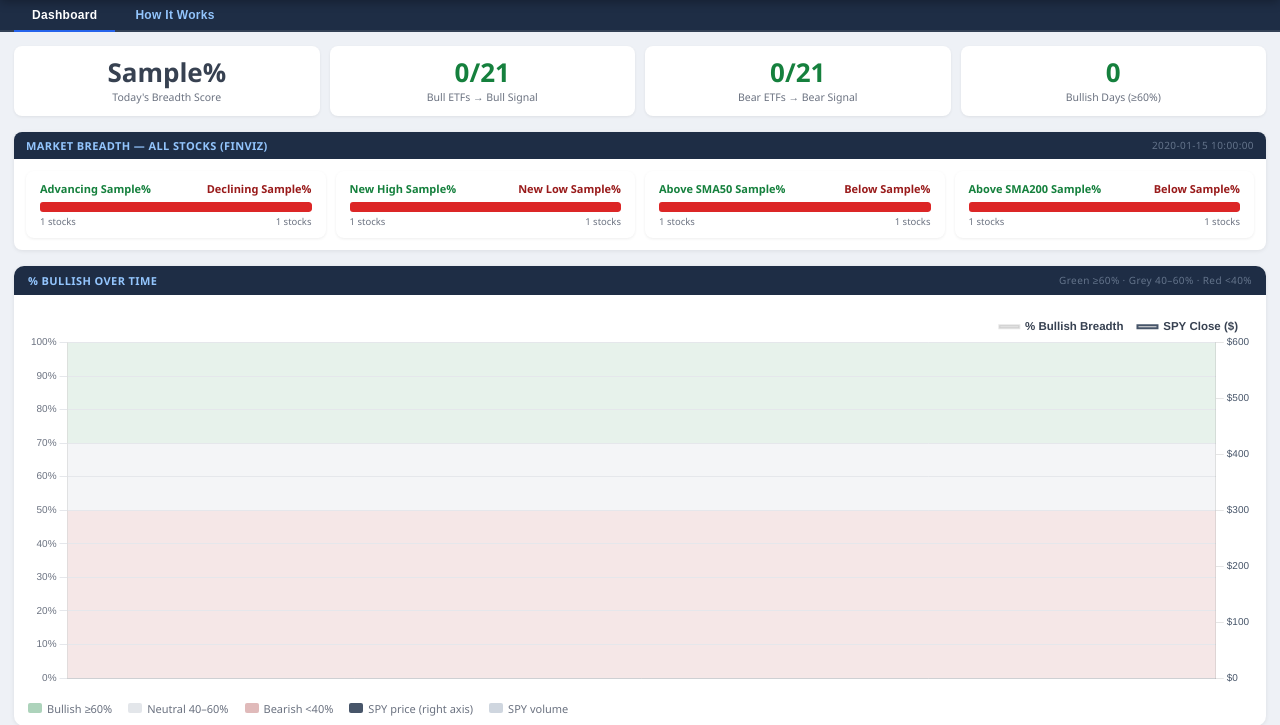
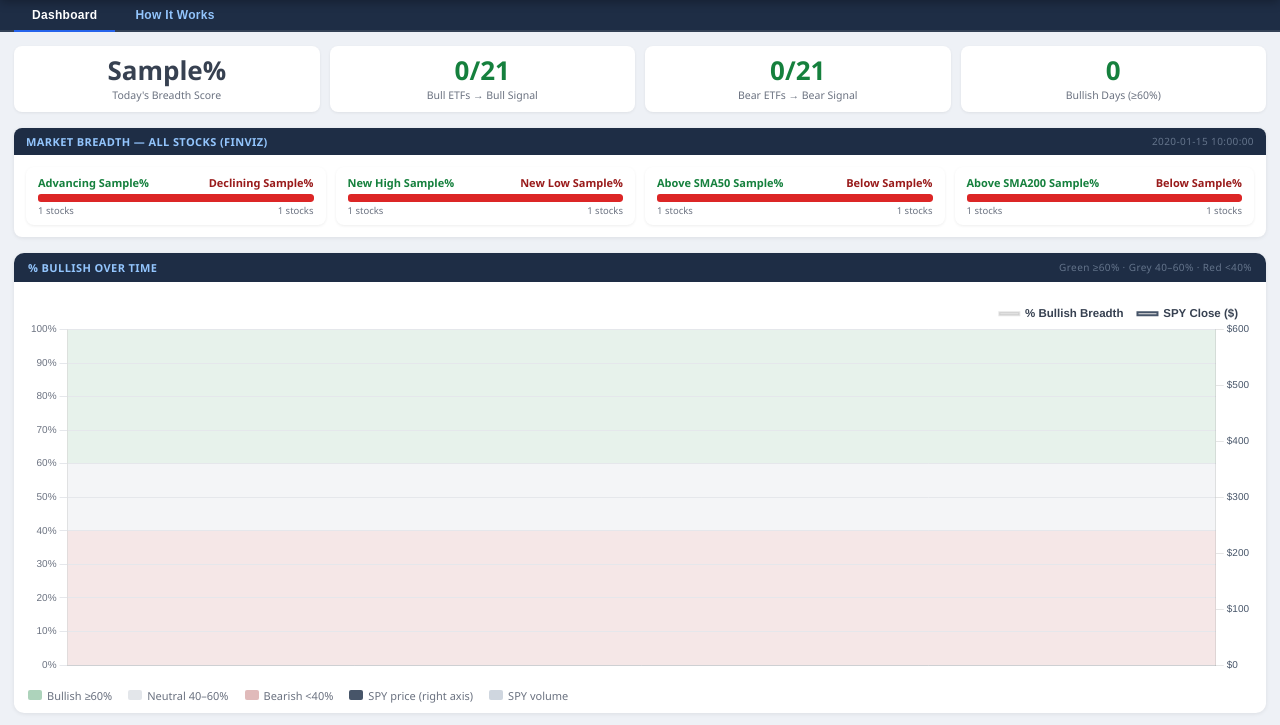
Before and after one commit to Jamesm2009/breadth-dashboard, a Flask app: template templates/index.html in a window 1280 px wide. Shown: the part 58-783 px from the top of the page. Run offline with Flask 3, Linux system fonts and the light colour scheme; the template is opened without the code that fills it: most values are stand-ins (such as "Sample title", 1, 10 or a date in 2020).

Commit message:
Update index.html

```diff
--- a/templates/index.html
+++ b/templates/index.html
@@ -81,7 +81,7 @@ header {
 
 /* ── Stats row ── */
 .stats-row { display: grid; grid-template-columns: repeat(auto-fit, minmax(140px, 1fr)); gap: 10px; }
-.stat-box  { background: var(--surface); border-radius: 8px; padding: 12px 14px; box-shadow: 0 1px 3px rgba(0,0,0,.07); text-align: center; }
+.stat-box  { background: var(--surface); border-radius: 8px; padding: 10px 12px; box-shadow: 0 1px 3px rgba(0,0,0,.07); text-align: center; }
 .stat-val  { font-size: 26px; font-weight: 800; line-height: 1.1; }
 .stat-lbl  { font-size: 10.5px; color: var(--muted); margin-top: 3px; }
 .c-bull { color: var(--bull); } .c-bear { color: var(--bear); } .c-neut { color: var(--neut); }
@@ -95,7 +95,7 @@ header {
 .fv-bar-card {
   background: var(--surface);
   border-radius: 8px;
-  padding: 10px 14px;
+  padding: 8px 12px;
   box-shadow: 0 1px 3px rgba(0,0,0,.07);
 }
 .fv-bar-label {
@@ -103,12 +103,12 @@ header {
   justify-content: space-between;
   font-size: 11px;
   font-weight: 600;
-  margin-bottom: 6px;
+  margin-bottom: 4px;
 }
 .fv-bar-label .fv-green { color: #15803d; }
 .fv-bar-label .fv-red   { color: #991b1b; }
 .fv-bar-track {
-  height: 10px;
+  height: 8px;
   border-radius: 3px;
   display: flex;
   overflow: hidden;
@@ -130,7 +130,7 @@ header {
   justify-content: space-between;
   font-size: 9.5px;
   color: var(--muted);
-  margin-top: 3px;
+  margin-top: 2px;
 }
 
 /* ── Charts — shared scroll container ── */
@@ -293,9 +293,9 @@ footer {
   <div class="h-right">
     {% if history %}
       {% set pct = history[-1].pct_bullish %}
-      {% if pct >= 70 %}
+      {% if pct >= 60 %}
         <div class="score-pill pill-bull"><span class="pill-dot dot-bull"></span>BULLISH &nbsp;|&nbsp; {{ pct }}% aligned</div>
-      {% elif pct < 50 %}
+      {% elif pct < 40 %}
         <div class="score-pill pill-bear"><span class="pill-dot dot-bear"></span>BEARISH &nbsp;|&nbsp; {{ pct }}% aligned</div>
       {% else %}
         <div class="score-pill pill-neut"><span class="pill-dot dot-neut"></span>NEUTRAL &nbsp;|&nbsp; {{ pct }}% aligned</div>
@@ -325,7 +325,7 @@ footer {
 <!-- ── Stats ── -->
 <div class="stats-row">
   <div class="stat-box">
-    <div class="stat-val {% if pct >= 70 %}c-bull{% elif pct < 50 %}c-bear{% else %}c-neut{% endif %}">{{ pct }}%</div>
+    <div class="stat-val {% if pct >= 60 %}c-bull{% elif pct < 40 %}c-bear{% else %}c-neut{% endif %}">{{ pct }}%</div>
     <div class="stat-lbl">Today's Breadth Score</div>
   </div>
   {% set bull_count = namespace(n=0) %}
@@ -485,7 +485,7 @@ footer {
           <td class="col-name" style="background:#0f172a;color:#64748b;font-size:10px;">Breadth Score</td>
           {% for entry in history %}
             {% set p = entry.pct_bullish %}
-            <td class="{% if p >= 70 %}pct-hi{% elif p < 50 %}pct-lo{% else %}pct-mid{% endif %}">
+            <td class="{% if p >= 60 %}pct-hi{% elif p < 40 %}pct-lo{% else %}pct-mid{% endif %}">
               {{ p|int }}%
             </td>
           {% endfor %}
@@ -622,9 +622,9 @@ Correct alignment =<br>
   <table class="zone-table">
     <thead><tr><th>Zone</th><th>Score</th><th>Interpretation</th></tr></thead>
     <tbody>
-      <tr><td style="color:#15803d;font-weight:700;">● Bullish</td><td>≥ 70%</td><td>Strong majority of ETF pairs aligned bullishly — risk-on regime</td></tr>
-      <tr><td style="color:#374151;font-weight:700;">◆ Neutral</td><td>50–70%</td><td>Mixed signals — transition or consolidation phase</td></tr>
-      <tr><td style="color:#991b1b;font-weight:700;">● Bearish</td><td>&lt; 50%</td><td>Majority misaligned — risk-off or bearish regime</td></tr>
+      <tr><td style="color:#15803d;font-weight:700;">● Bullish</td><td>≥ 60%</td><td>Strong majority of ETF pairs aligned bullishly — risk-on regime</td></tr>
+      <tr><td style="color:#374151;font-weight:700;">◆ Neutral</td><td>40–60%</td><td>Mixed signals — transition or consolidation phase</td></tr>
+      <tr><td style="color:#991b1b;font-weight:700;">● Bearish</td><td>&lt; 40%</td><td>Majority misaligned — risk-off or bearish regime</td></tr>
     </tbody>
   </table>
 
@@ -674,7 +674,7 @@ const values = historyData.map(d => d.pct_bullish);
 const N = values.length;
 
 // Shared bar colors
-const barColors = values.map(v => v >= 70 ? '#15803d' : v < 50 ? '#991b1b' : '#6b7280');
+const barColors = values.map(v => v >= 60 ? '#15803d' : v < 40 ? '#991b1b' : '#6b7280');
 const pointColors = barColors;
 
 // ── Zone background plugin (shared) ──────────────────────────────────────────
@@ -687,11 +687,11 @@ function makeZonePlugin(id) {
       const y = scales.y;
       const getY = v => y.getPixelForValue(v);
       ctx.fillStyle = 'rgba(21,128,61,0.10)';
-      ctx.fillRect(chartArea.left, getY(100), chartArea.width, getY(70) - getY(100));
+      ctx.fillRect(chartArea.left, getY(100), chartArea.width, getY(60) - getY(100));
       ctx.fillStyle = 'rgba(100,116,139,0.07)';
-      ctx.fillRect(chartArea.left, getY(70),  chartArea.width, getY(50) - getY(70));
+      ctx.fillRect(chartArea.left, getY(60),  chartArea.width, getY(40) - getY(60));
       ctx.fillStyle = 'rgba(153,27,27,0.10)';
-      ctx.fillRect(chartArea.left, getY(50),  chartArea.width, getY(0)  - getY(50));
+      ctx.fillRect(chartArea.left, getY(40),  chartArea.width, getY(0)  - getY(40));
     }
   };
 }
@@ -737,7 +737,7 @@ new Chart(lineCtx, {
         pointBorderColor: pointColors,
         fill: false,
         tension: 0.3,
-        segment: { borderColor: ctx => ctx.p1.parsed.y >= 70 ? '#15803d' : ctx.p1.parsed.y < 50 ? '#dc2626' : '#6b7280' },
+        segment: { borderColor: ctx => ctx.p1.parsed.y >= 60 ? '#15803d' : ctx.p1.parsed.y < 40 ? '#dc2626' : '#6b7280' },
         order: 1,
       },
       // SPY close price (right axis) — solid dark line
@@ -793,7 +793,7 @@ new Chart(lineCtx, {
           },
           afterLabel: c => {
             if (!c.dataset.label.includes('Breadth')) return '';
-            return c.parsed.y >= 70 ? '▲ Bullish' : c.parsed.y < 50 ? '▼ Bearish' : '◆ Neutral';
+            return c.parsed.y >= 60 ? '▲ Bullish' : c.parsed.y < 40 ? '▼ Bearish' : '◆ Neutral';
           }
         }
       }
```
